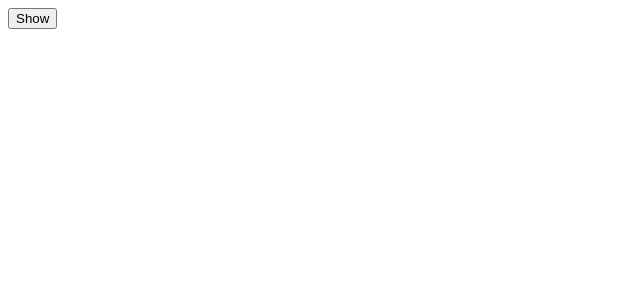
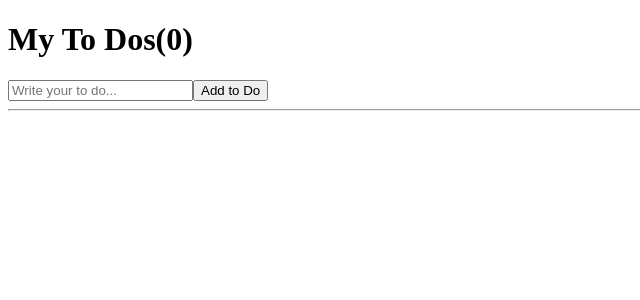
Before and after one commit to BGuga/ReactMovieApp, a React (Create React App) app: page / in a window 1280 px wide. Shown: the top 300 px of the page, without its empty margins (0-640 px from the left). Built offline with nearby package versions, Linux system fonts and the light colour scheme.

Commit message:
making todo list

```diff
--- a/src/App.js
+++ b/src/App.js
@@ -1,24 +1,34 @@
 import { useState, useEffect } from "react";
-
-function Hello() {
-  function byFn() {
-    console.log("bye :(");
-  }
-  function hiFn() {
-    console.log("created :)");
-    return byFn;
-  }
-  useEffect(hiFn, []);
-  return <h1>Hello</h1>;
-}
-
 function App() {
-  const [showing, setShowing] = useState(false);
-  const onClick = () => setShowing((prev) => !prev);
+  const [toDo, setToDo] = useState("");
+  const [toDos, setToDos] = useState([]);
+  const onChange = (event) => setToDo(event.target.value);
+  const onSubmit = (event) => {
+    event.preventDefault();
+    if (toDo === "") {
+      return;
+    }
+    setToDo("");
+    setToDos((currentArry) => [toDo, ...currentArry]);
+  };
   return (
     <div>
-      {showing ? <Hello /> : null}
-      <button onClick={onClick}>{showing ? "Hide" : "Show"}</button>
+      <h1>My To Dos({toDos.length})</h1>
+      <form onSubmit={onSubmit}>
+        <input
+          onChange={onChange}
+          value={toDo}
+          type="text"
+          placeholder="Write your to do..."
+        />
+        <button>Add to Do</button>
+      </form>
+      <hr />
+      <ul>
+        {toDos.map((item, index) => (
+          <li key={index}> {item}</li>
+        ))}
+      </ul>
     </div>
   );
 }
```
